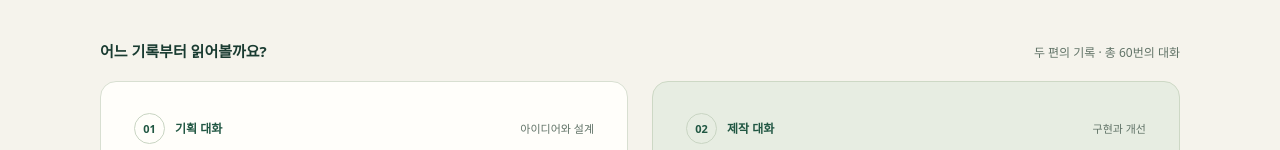
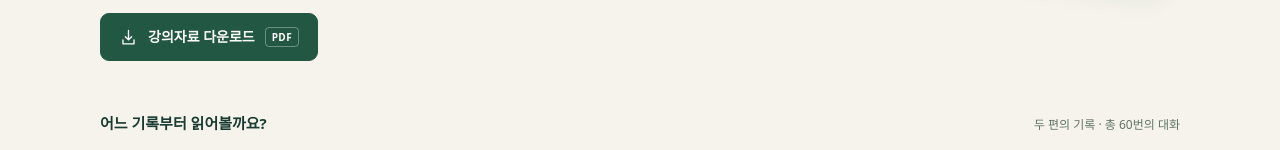
Before and after one commit to KimJinHyuk1984/my-padlet, a plain HTML site: page index.html in a window 1280 px wide. Shown: the part 430-580 px from the top of the page. Drawn offline with Linux system fonts and the light colour scheme.

Commit message:
Update index.html

```diff
--- a/index.html
+++ b/index.html
@@ -89,6 +89,28 @@
     }
     h1 span { display: block; }
     .intro { max-width: 600px; margin: 22px 0 0; color: var(--muted); line-height: 1.95; }
+    .lecture-download {
+      display: inline-flex;
+      align-items: center;
+      justify-content: center;
+      gap: 10px;
+      max-width: 100%;
+      min-height: 48px;
+      margin-top: 24px;
+      padding: 12px 18px;
+      border: 1px solid var(--green);
+      border-radius: 9px;
+      background: var(--green);
+      color: var(--white);
+      font-size: 14px;
+      font-weight: 700;
+      line-height: 1.6;
+      text-decoration: none;
+      touch-action: manipulation;
+      transition: background .2s ease, border-color .2s ease;
+    }
+    .lecture-download svg { width: 19px; height: 19px; flex-shrink: 0; }
+    .download-format { padding: 1px 6px; border: 1px solid #ffffff55; border-radius: 4px; font-size: 10px; font-weight: 600; letter-spacing: .04em; }
     .hero-art { position: relative; height: 210px; user-select: none; }
     .hero-art::before { content: ""; position: absolute; inset: 14px 7px; border-radius: 50%; background: #e7eadd; }
     .paper {
@@ -148,6 +170,7 @@
     .site-footer { display: flex; justify-content: space-between; gap: 16px; border-top: 1px solid var(--line); padding-block: 20px 27px; color: var(--muted); font-size: 11px; }
     .site-footer p { margin: 0; }
     @media (hover: hover) {
+      .lecture-download:hover { background: var(--ink); border-color: var(--ink); }
       .archive-card:hover { transform: translateY(-4px); border-color: #8ea387; box-shadow: 0 14px 34px #203e3010; }
       .archive-card:hover .arrow { transform: translateX(4px); }
     }
@@ -175,7 +198,7 @@
       .card-bottom { flex-direction: column; align-items: flex-start; gap: 10px; }
     }
     @media (prefers-reduced-motion: reduce) {
-      .archive-card, .arrow { transition: none; }
+      .archive-card, .arrow, .lecture-download { transition: none; }
       .archive-card:hover, .archive-card:hover .arrow { transform: none; }
     }
   </style>
@@ -198,6 +221,12 @@
           <p class="eyebrow">아이디어에서 우리 반의 공간으로</p>
           <h1 id="page-title"><span>나만의 패들렛</span><span>만들기.</span></h1>
           <p class="intro">수업의 작은 아이디어가 하나의 게시판이 되기까지.<br>기획부터 구현과 개선까지, AI와 나눈 대화와 프롬프트를 만나보세요.</p>
+          <!-- 강의자료 PDF를 lecture.pdf라는 이름으로 이 파일과 같은 폴더에 올려주세요. -->
+          <a class="lecture-download" href="./lecture.pdf" download="lecture.pdf">
+            <svg viewBox="0 0 24 24" fill="none" stroke="currentColor" stroke-width="1.7" stroke-linecap="round" stroke-linejoin="round" aria-hidden="true"><path d="M12 3v12m-4-4 4 4 4-4M5 15v5h14v-5"/></svg>
+            <span>강의자료 다운로드</span>
+            <span class="download-format">PDF</span>
+          </a>
         </div>
         <div class="hero-art" aria-hidden="true">
           <div class="paper paper-back">
```
